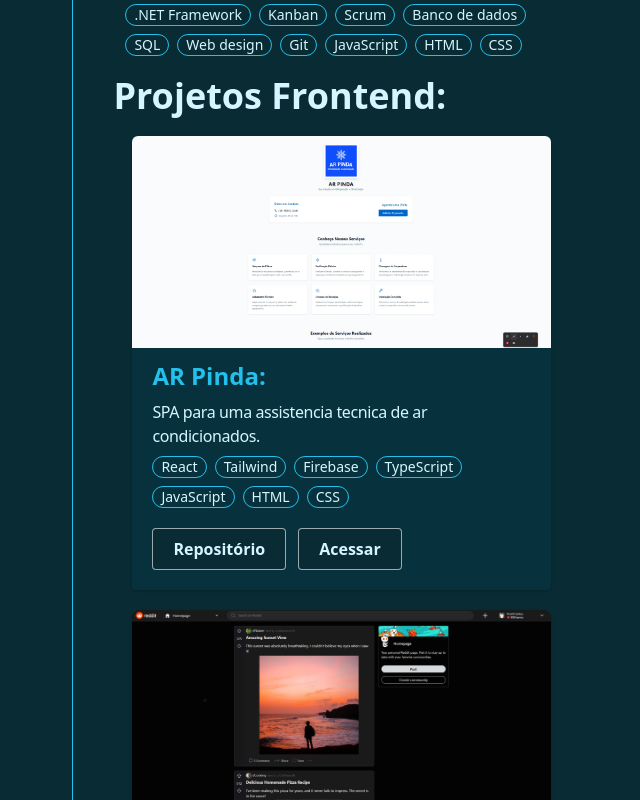
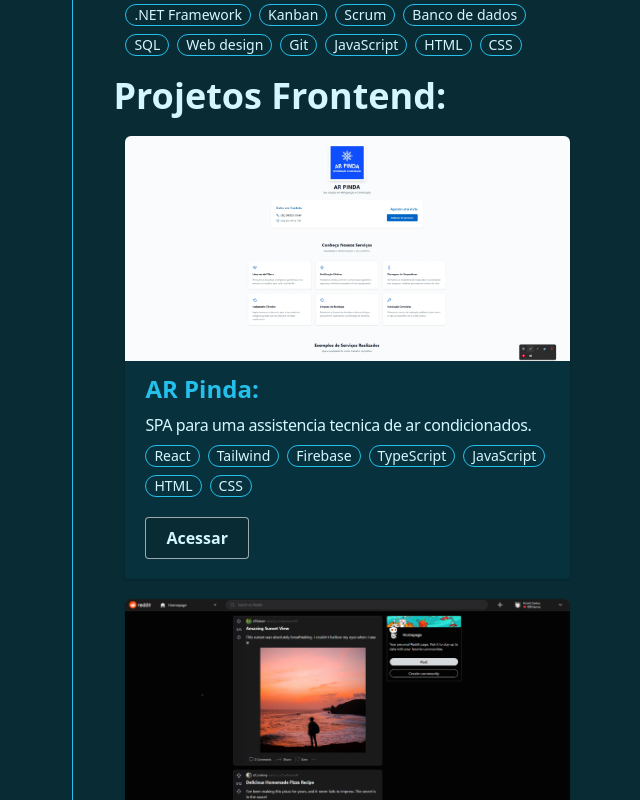
Before and after one commit to HenrikSantos/HenrikSantos.github.io, a React (Vite) app: page / in a window 1280 px wide. Shown: the part 3980-4780 px from the top of the page, without its empty margins (457-1097 px from the left). Built offline with nearby package versions, Linux system fonts and the light colour scheme.

Commit message:
feat: make repository optional in ProjetoItem

```diff
--- a/src/components/ProjetoItem.tsx
+++ b/src/components/ProjetoItem.tsx
@@ -1,47 +1,68 @@
-
 interface ProjetoItemProps {
-	img?: string,
-	nome: string,
-	descricao: string,
-	repositorio: string,
-	stacks: string[],
-	link?: string
+  img?: string;
+  nome: string;
+  descricao: string;
+  repositorio?: string;
+  stacks: string[];
+  link?: string;
 }
 
-export default function ProjetoItem(
-  {
+export default function ProjetoItem({
   img,
   nome,
   descricao,
   repositorio,
   stacks,
   link,
-  }
-: ProjetoItemProps) {
-
+}: ProjetoItemProps) {
   return (
-    <div className='secundary mx-auto my-5 w-11/12 rounded shadow' data-aos="fade-left"
-      data-aos-anchor-placement="top-bottom" data-aos-duration="1500">
-      {
-        img && <img
+    <div
+      className="secundary ml-3 mt-8 rounded shadow"
+      data-aos="fade-left"
+      data-aos-anchor-placement="top-bottom"
+      data-aos-duration="1500"
+    >
+      {img && (
+        <img
           src={`/static/images/${img}`}
           alt={`${nome}`}
-          className='mx-auto w-auto rounded-t-md md:w-full'
+          className="mx-auto w-auto rounded-t-md md:w-full"
         />
-      }
-      <div className='px-5 pb-5 pt-3'>
-        <h1 className='emphasis text-2xl font-semibold'>{ nome }:</h1>
-        <p className='my-2 tracking-tight'>{ descricao }</p>
-        <div className='flex flex-wrap gap-2'>
-          {
-            stacks.map((tec) =>
-              <span key={tec} className='rounded-xl border border-[var(--emphasis)] px-2 text-sm font-extralight hover:cursor-pointer hover:bg-[var(--primary)]'>{ tec }</span>
-            )
-          }
+      )}
+      <div className="px-5 pb-5 pt-3">
+        <h1 className="emphasis text-2xl font-semibold">{nome}:</h1>
+        <p className="my-2 tracking-tight">{descricao}</p>
+        <div className="flex flex-wrap gap-2">
+          {stacks.map((tec) => (
+            <span
+              key={tec}
+              className="rounded-xl border border-[var(--emphasis)] px-2 text-sm font-extralight hover:cursor-pointer hover:bg-[var(--primary)]"
+            >
+              {tec}
+            </span>
+          ))}
         </div>
-        <p className='mt-5 flex gap-3'>
-          <a href={repositorio} target='_blank' rel="noreferrer" className='primary rounded border border-white/60 p-2 px-5 font-semibold hover:bg-[var(--emphasis)]'>Repositório</a>
-          { link && <a href={link} target='_blank' rel="noreferrer" className='primary rounded border border-white/60 p-2 px-5 font-semibold hover:bg-[var(--emphasis)]'>Acessar</a> }
+        <p className="mt-5 flex gap-3">
+          {repositorio && (
+            <a
+              href={repositorio}
+              target="_blank"
+              rel="noreferrer"
+              className="primary rounded border border-white/60 p-2 px-5 font-semibold hover:bg-[var(--emphasis)]"
+            >
+              Repositório
+            </a>
+          )}
+          {link && (
+            <a
+              href={link}
+              target="_blank"
+              rel="noreferrer"
+              className="primary rounded border border-white/60 p-2 px-5 font-semibold hover:bg-[var(--emphasis)]"
+            >
+              Acessar
+            </a>
+          )}
         </p>
       </div>
     </div>
```
Lines whose indentation alone changed are shown as unchanged.
